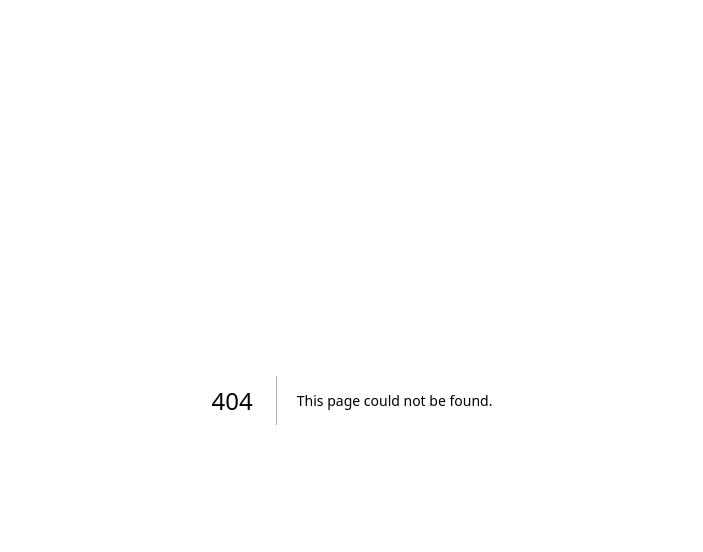
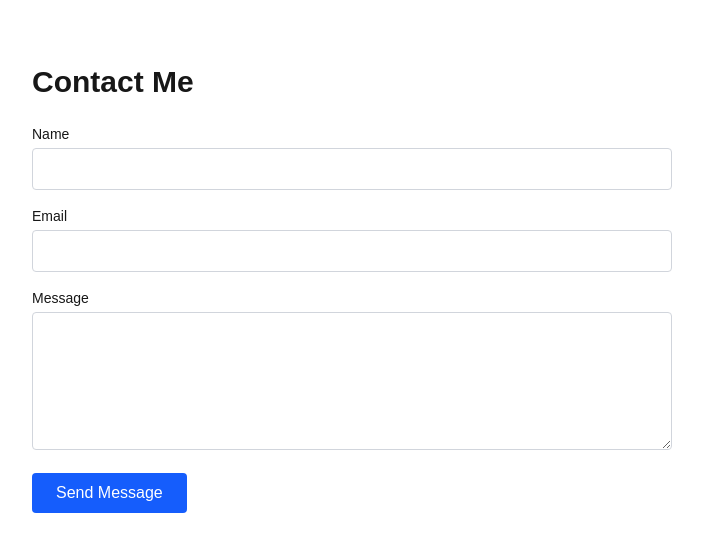
Before and after one commit to ruchi079/cprg306-assignments, a Next.js app: page /contact in a window 1280 px wide. Before the commit this address had no page. Shown: the top 552 px of the page, without its empty margins (288-991 px from the left). Built offline with nearby package versions, Linux system fonts and the light colour scheme.

Commit message:
Create page.js
add contact page

```diff
--- /dev/null
+++ b/app/contact/page.js
@@ -0,0 +1,75 @@
+"use client";
+
+import { useState } from "react";
+
+export default function ContactPage() {
+  const [form, setForm] = useState({ name: "", email: "", message: "" });
+  const [submitted, setSubmitted] = useState(false);
+
+  const handleChange = (e) => {
+    setForm({ ...form, [e.target.name]: e.target.value });
+  };
+
+  const handleSubmit = (e) => {
+    e.preventDefault();
+    console.log(form);
+    setSubmitted(true);
+    setForm({ name: "", email: "", message: "" });
+  };
+
+  return (
+    <section className="max-w-2xl mx-auto py-16 px-4">
+      <h2 className="text-3xl font-bold mb-6">Contact Me</h2>
+      {submitted ? (
+        <p className="text-green-600 dark:text-green-400 font-semibold">
+          Thank you! Your message has been sent.
+        </p>
+      ) : (
+        <form onSubmit={handleSubmit} className="space-y-4">
+          <div>
+            <label className="block mb-1 text-sm font-medium">Name</label>
+            <input
+              type="text"
+              name="name"
+              value={form.name}
+              onChange={handleChange}
+              required
+              className="w-full p-2 border border-gray-300 dark:border-gray-600 rounded bg-white dark:bg-gray-800 text-gray-900 dark:text-white"
+            />
+          </div>
+
+          <div>
+            <label className="block mb-1 text-sm font-medium">Email</label>
+            <input
+              type="email"
+              name="email"
+              value={form.email}
+              onChange={handleChange}
+              required
+              className="w-full p-2 border border-gray-300 dark:border-gray-600 rounded bg-white dark:bg-gray-800 text-gray-900 dark:text-white"
+            />
+          </div>
+
+          <div>
+            <label className="block mb-1 text-sm font-medium">Message</label>
+            <textarea
+              name="message"
+              value={form.message}
+              onChange={handleChange}
+              rows={5}
+              required
+              className="w-full p-2 border border-gray-300 dark:border-gray-600 rounded bg-white dark:bg-gray-800 text-gray-900 dark:text-white"
+            />
+          </div>
+
+          <button
+            type="submit"
+            className="bg-blue-600 text-white px-6 py-2 rounded hover:bg-blue-700 transition"
+          >
+            Send Message
+          </button>
+        </form>
+      )}
+    </section>
+  );
+}
```
